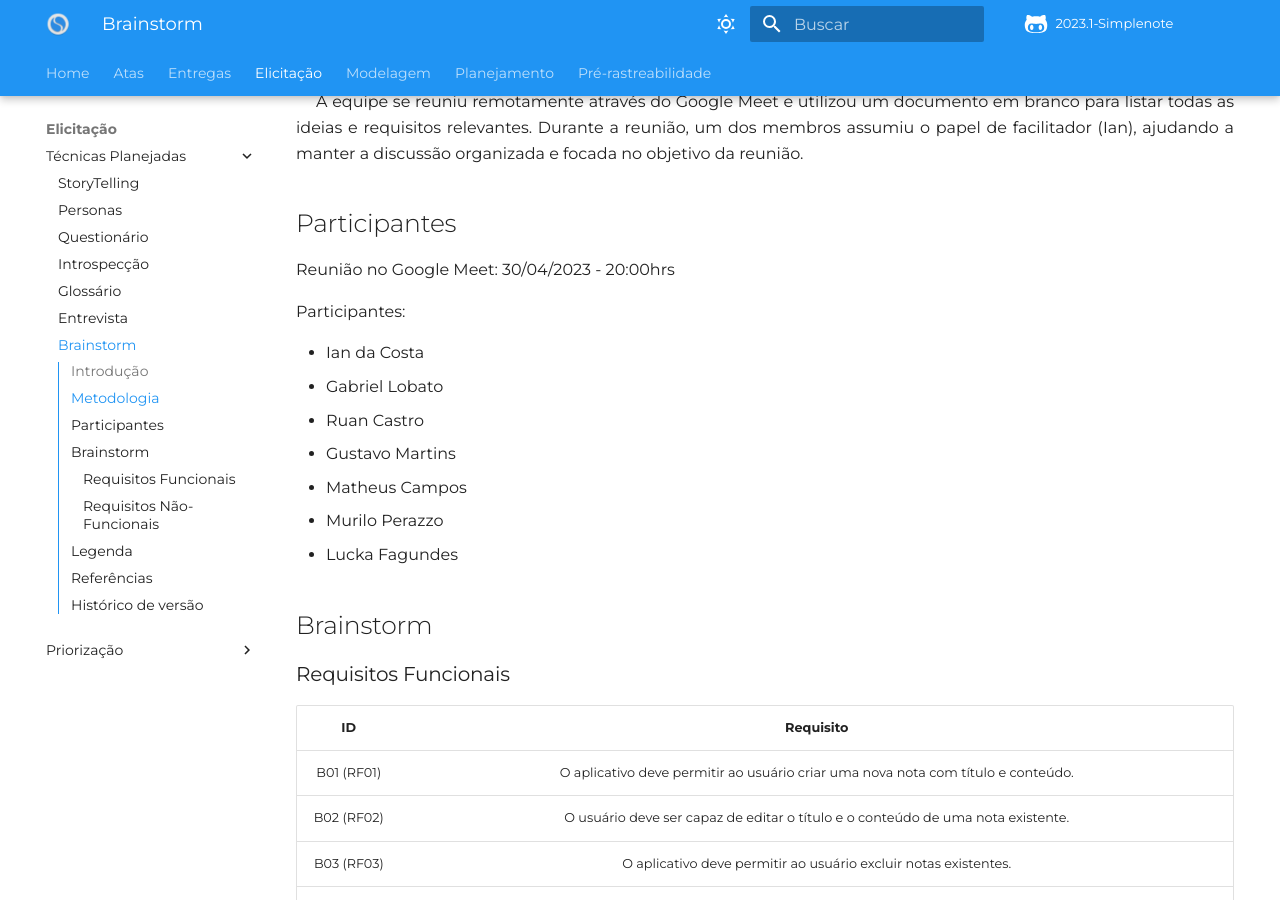
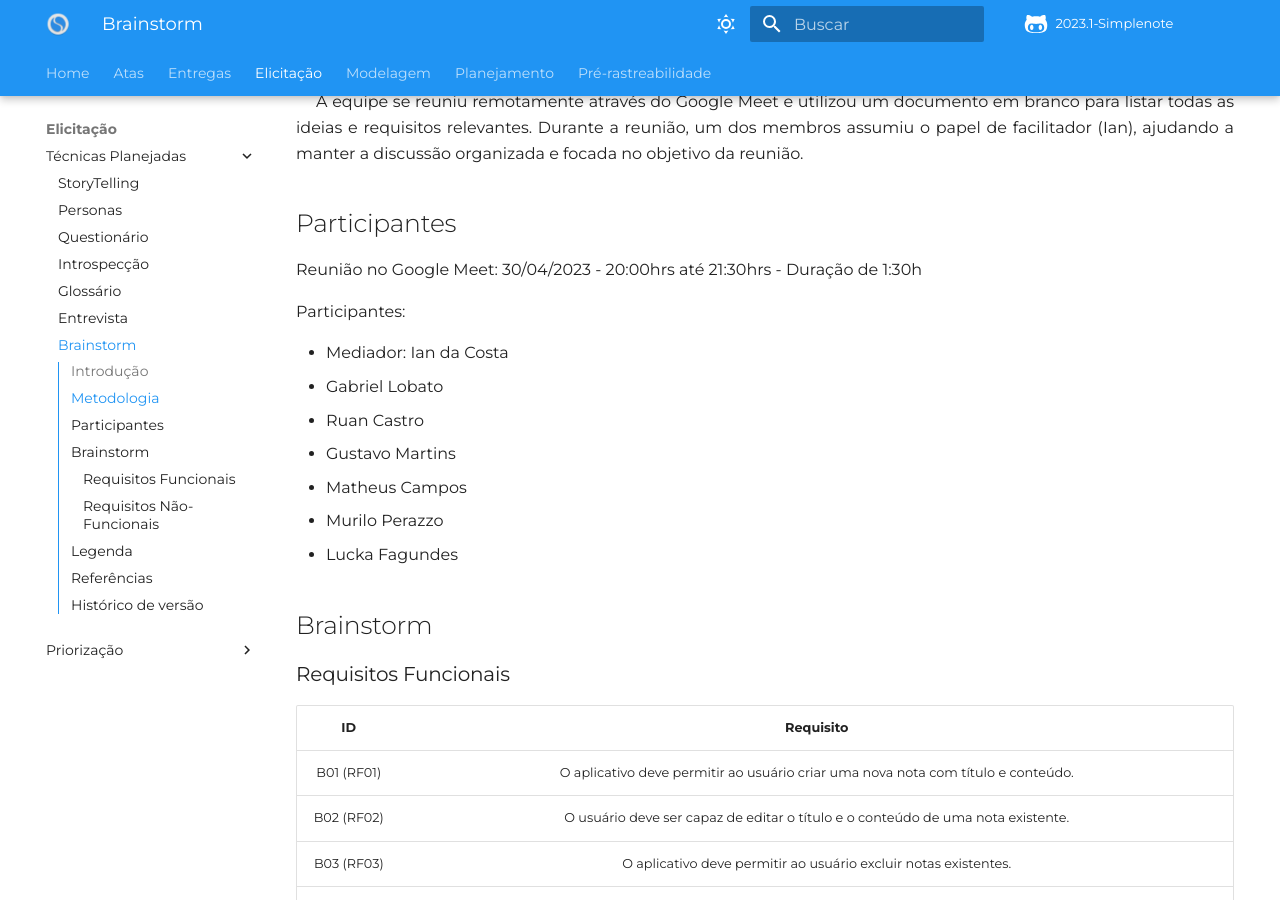
Before and after one commit to Requisitos-de-Software/2023.1-Simplenote, an MkDocs documentation site: the page built from docs/elicitacao/brainstorming.md, in a window 1280 px wide and 900 px high, scrolled down 357 px. Built offline with MkDocs 1.6.1 and Material for MkDocs 9.7.7, drawn with Linux system fonts in a browser that asks for light colours; some web fonts are replaced; comment, search, counter and statistics services are not loaded.

Commit message:
#49 adicionando mediador e duração

```diff
--- a/docs/elicitacao/brainstorming.md
+++ b/docs/elicitacao/brainstorming.md
@@ -11,11 +11,11 @@ A equipe se reuniu remotamente através do Google Meet e utilizou um documento e
 </p>
 
 ## Participantes
-Reunião no Google Meet: 30/04/2023 - 20:00hrs
+Reunião no Google Meet: 30/04/2023 - 20:00hrs até 21:30hrs - Duração de 1:30h
 
 Participantes:
 
-- Ian da Costa
+- Mediador: Ian da Costa
 - Gabriel Lobato
 - Ruan Castro
 - Gustavo Martins
```
